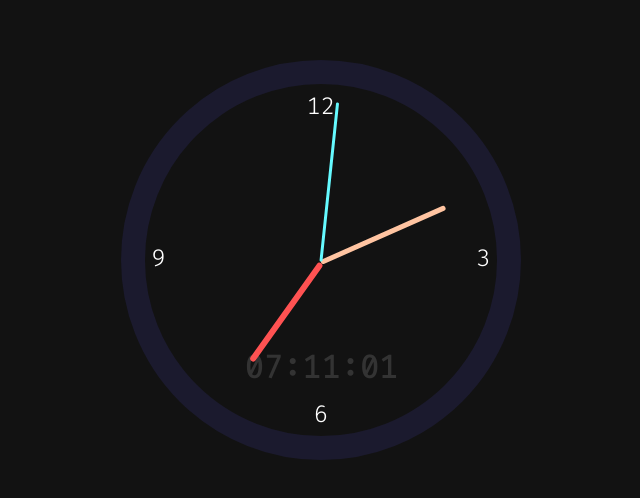
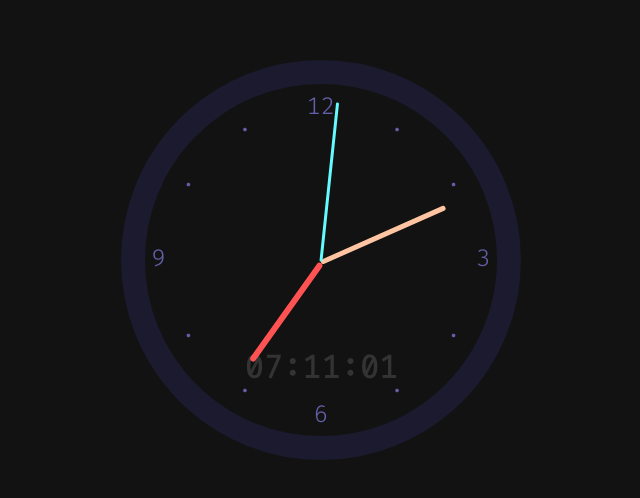
Before and after one commit to Suraj-Gov/js-clock, a plain HTML site: page index.html in a window 1280 px wide. Shown: the part 140-638 px from the top of the page, 319-959 px from the left. Drawn offline with Linux system fonts and the light colour scheme.

Commit message:
Added clock-dots! 😍

```diff
--- a/index.css
+++ b/index.css
@@ -1,6 +1,6 @@
 html {
   background-color: #121212;
-  color: white;
+  color: rgb(99, 95, 168);
   font-family: "Fira Code", monospace;
 }
 
@@ -118,3 +118,38 @@ html {
   right: 0.4rem;
   vertical-align: middle;
 }
+
+.clock-dots {
+  width: 100%;
+  height: 100%;
+  position: absolute;
+}
+
+.clock-dots > .clock-dot:nth-child(1) {
+  position: absolute;
+  display: block;
+  right: 27%;
+  top: 10%;
+  bottom: 0;
+}
+
+.clock-dots > .clock-dot:nth-child(2) {
+  display: block;
+  position: absolute;
+  right: 11%;
+  top: 25.5%;
+  bottom: 0;
+}
+
+.clock-dots:nth-child(2) {
+  transform: scaleY(-1);
+}
+
+.clock-dots:nth-child(3) {
+  transform: scaleX(-1);
+}
+
+.clock-dots:nth-child(4) {
+  transform: scaleX(-1);
+  transform: rotateZ(-180deg);
+}
--- a/index.html
+++ b/index.html
@@ -19,6 +19,22 @@
           <p class="clock-tick hr6">6</p>
           <p class="clock-tick hr9">9</p>
         </div>
+        <div class="clock-dots">
+          <p class="clock-dot">•</p>
+          <p class="clock-dot">•</p>
+        </div>
+        <div class="clock-dots">
+          <p class="clock-dot">•</p>
+          <p class="clock-dot">•</p>
+        </div>
+        <div class="clock-dots">
+          <p class="clock-dot">•</p>
+          <p class="clock-dot">•</p>
+        </div>
+        <div class="clock-dots">
+          <p class="clock-dot">•</p>
+          <p class="clock-dot">•</p>
+        </div>
 
         <div class="hand hour animate-ease-in-out"></div>
         <div class="hand minute animate-ease-in-out"></div>
```
